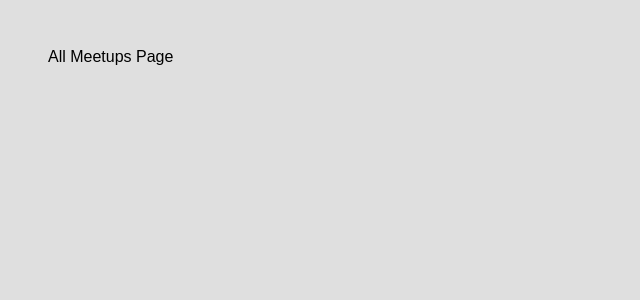
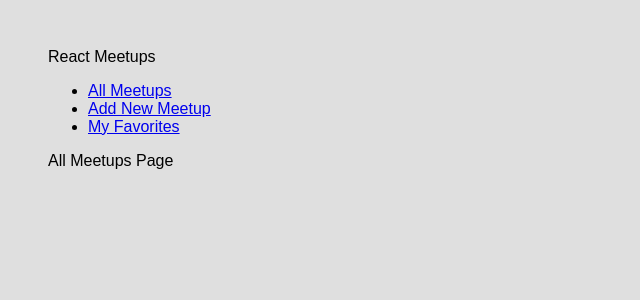
Before and after one commit to Uthaeus/youtube-app, a React (Create React App) app: page / in a window 1280 px wide. Shown: the top 300 px of the page, without its empty margins (0-640 px from the left). Built offline with nearby package versions, Linux system fonts and the light colour scheme.

Commit message:
created navigation buttons

```diff
--- a/src/App.js
+++ b/src/App.js
@@ -4,10 +4,12 @@ import { Route, Switch } from "react-router-dom";
 import AllMeetupsPage from "./pages/AllMeetups";
 import NewMeetupPage from "./pages/NewMeetup";
 import FavoritesPage from "./pages/Favorites";
+import MainNavigation from "./components/layout/MainNavigation";
 
 function App() {
   return (
     <div>
+      <MainNavigation />
       <Switch>
         <Route path='/' exact>
           <AllMeetupsPage />
--- /dev/null
+++ b/src/components/layout/MainNavigation.js
@@ -0,0 +1,26 @@
+import { Link } from "react-router-dom";
+
+const MainNavigation = () => {
+    return (
+        <header>
+            <div>React Meetups</div>
+            <nav>
+                <ul>
+                    <li>
+                        <Link to='/'>All Meetups</Link>
+                    </li>
+                    <li>
+                        <Link to='/new-meetup'>Add New Meetup</Link>
+                    </li>
+                    <li>
+                        <Link to='/favorites'>My Favorites</Link>
+                    </li>
+                </ul>
+            </nav>
+        </header>
+
+    );
+};
+
+
+export default MainNavigation;
```
